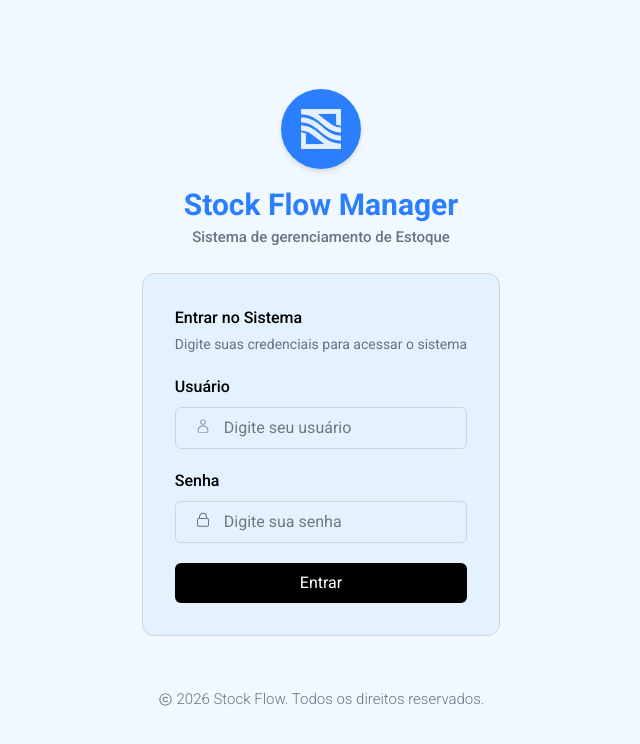
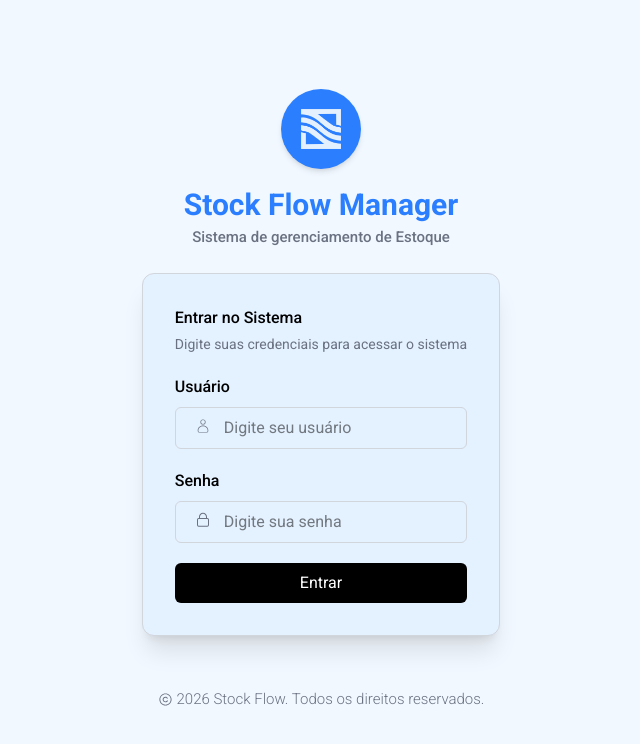
Before and after one commit to sumanbiswasdev/Stockflow_inventory_control, a React (Vite) app: page / in a window 1280 px wide. Shown: the top 744 px of the page, without its empty margins (319-959 px from the left). Built offline with nearby package versions, Linux system fonts and the light colour scheme.

Commit message:
shaddow foi atualizado no logging

```diff
--- a/src/component/Loging/Loging.jsx
+++ b/src/component/Loging/Loging.jsx
@@ -23,7 +23,7 @@ const Logging = () => {
                 </div>
 
 
-                <div className='flex flex-col items-start bg-[#E4F1FF] rounded-xl
+                <div className='flex flex-col items-start bg-[#E4F1FF] shadow-xl rounded-xl
                 p-8 border-[0.1rem] border-gray-300 space-y-5'>
 
                 {/* Entrar no Sistema */}
```
